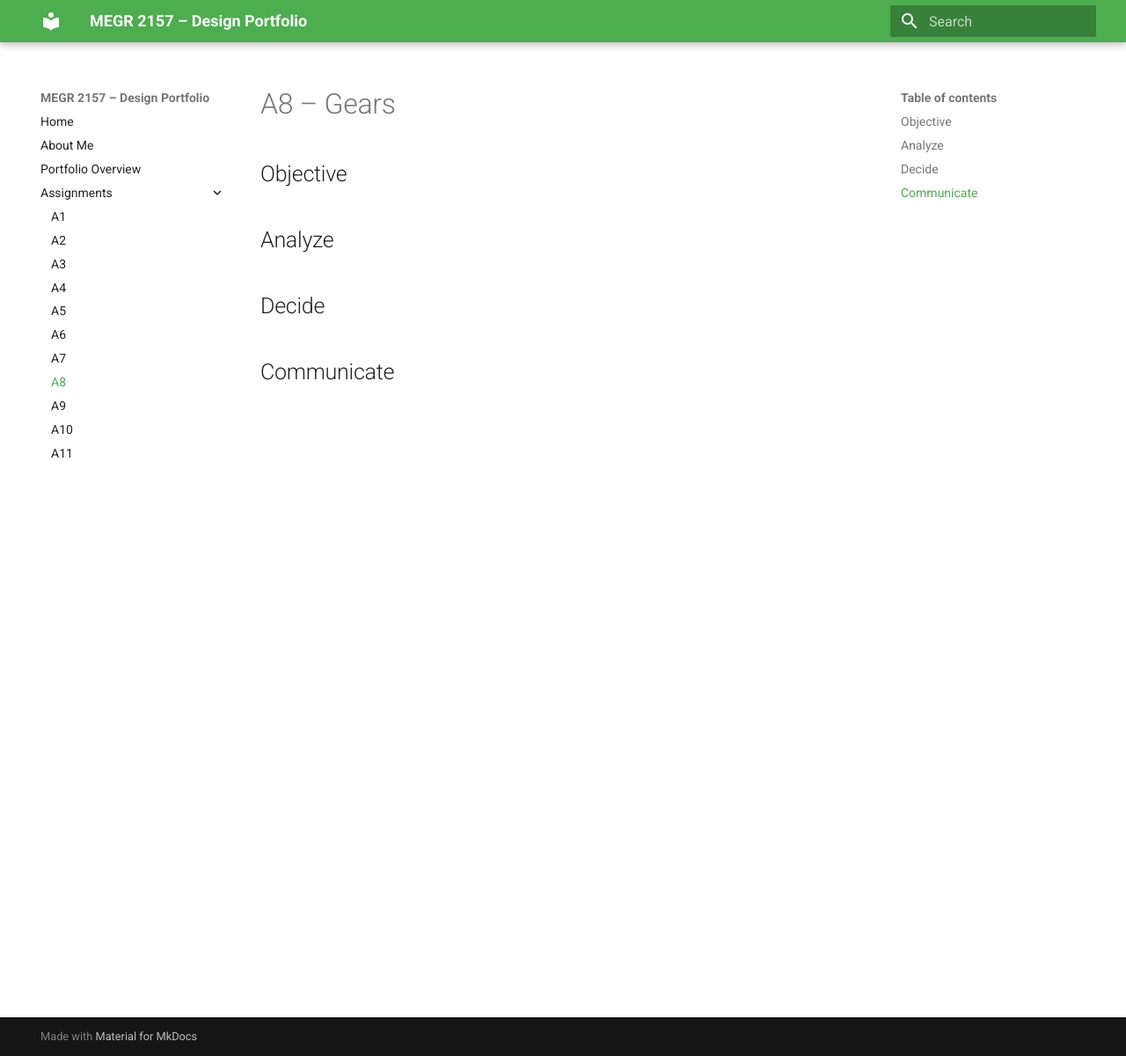
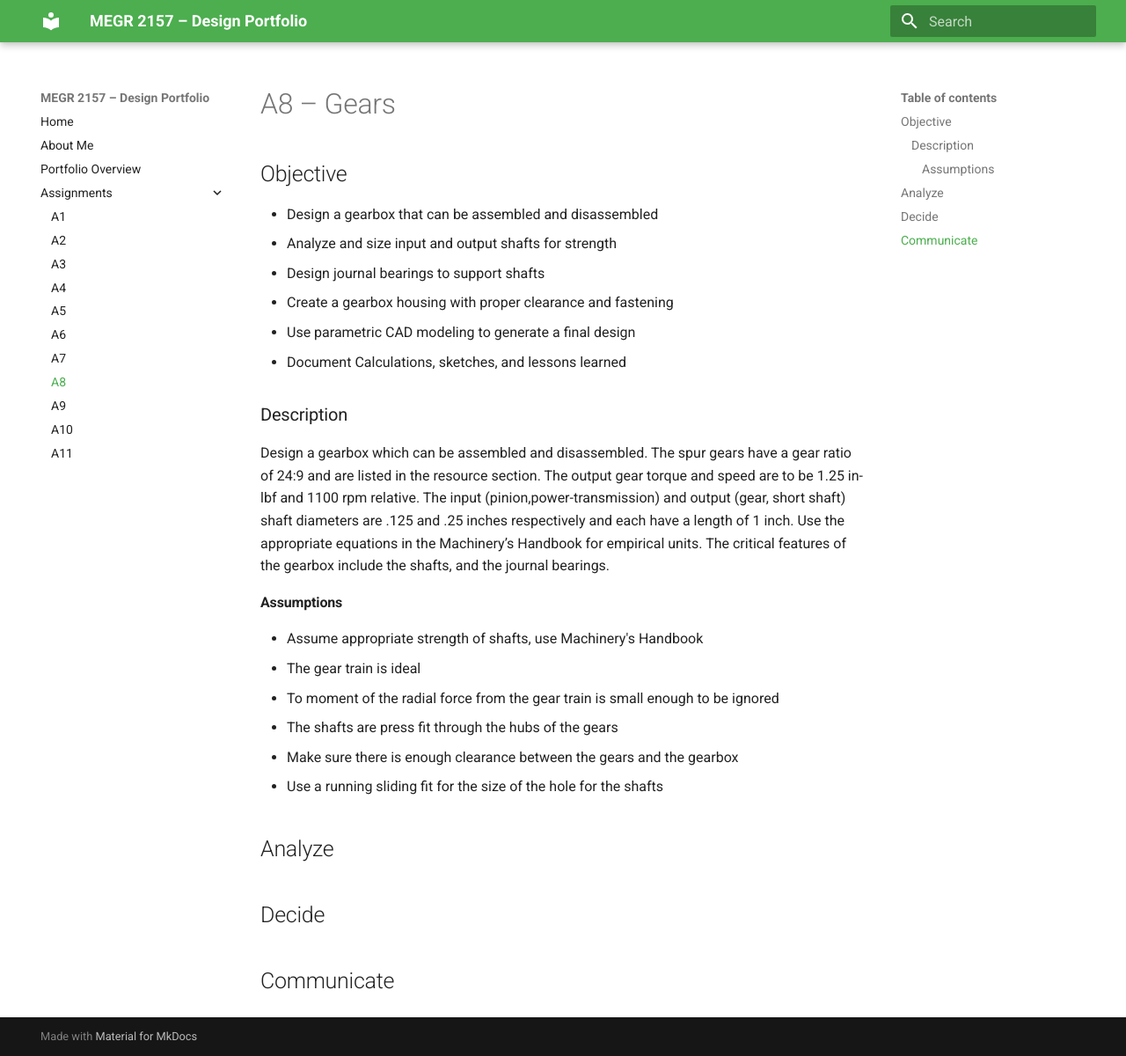
Before and after one commit to AndyChwalik/megr2157-portfolio, an MkDocs documentation site: the page built from docs/assignments/A08/index.md, in a window 1280 px wide and 1200 px high. Shown: the whole window at 88% size. Built offline with MkDocs 1.6.1 and Material for MkDocs 9.7.7, drawn with Linux system fonts in a browser that asks for light colours.

Commit message:
Update index.md

```diff
--- a/docs/assignments/A08/index.md
+++ b/docs/assignments/A08/index.md
@@ -2,6 +2,25 @@
 
 ## Objective
 
+- Design a gearbox that can be assembled and disassembled
+- Analyze and size input and output shafts for strength
+- Design journal bearings to support shafts
+- Create a gearbox housing with proper clearance and fastening
+- Use parametric CAD modeling to generate a final design
+- Document Calculations, sketches, and lessons learned
+
+### Description
+
+Design a gearbox which can be assembled and disassembled. The spur gears have a gear ratio of 24:9 and are listed in the resource section. The output gear torque and speed are to be 1.25 in-lbf and 1100 rpm relative. The input (pinion,power-transmission) and output (gear, short shaft) shaft diameters are .125 and .25 inches respectively and each have a length of 1 inch. Use the appropriate equations in the Machinery’s Handbook for empirical units. The critical features of the gearbox include the shafts, and the journal bearings.
+
+#### Assumptions
+
+- Assume appropriate strength of shafts, use Machinery's Handbook
+- The gear train is ideal
+- To moment of the radial force from the gear train is small enough to be ignored
+- The shafts are press fit through the hubs of the gears
+- Make sure there is enough clearance between the gears and the gearbox
+- Use a running sliding fit for the size of the hole for the shafts
 
 ## Analyze
 
```
